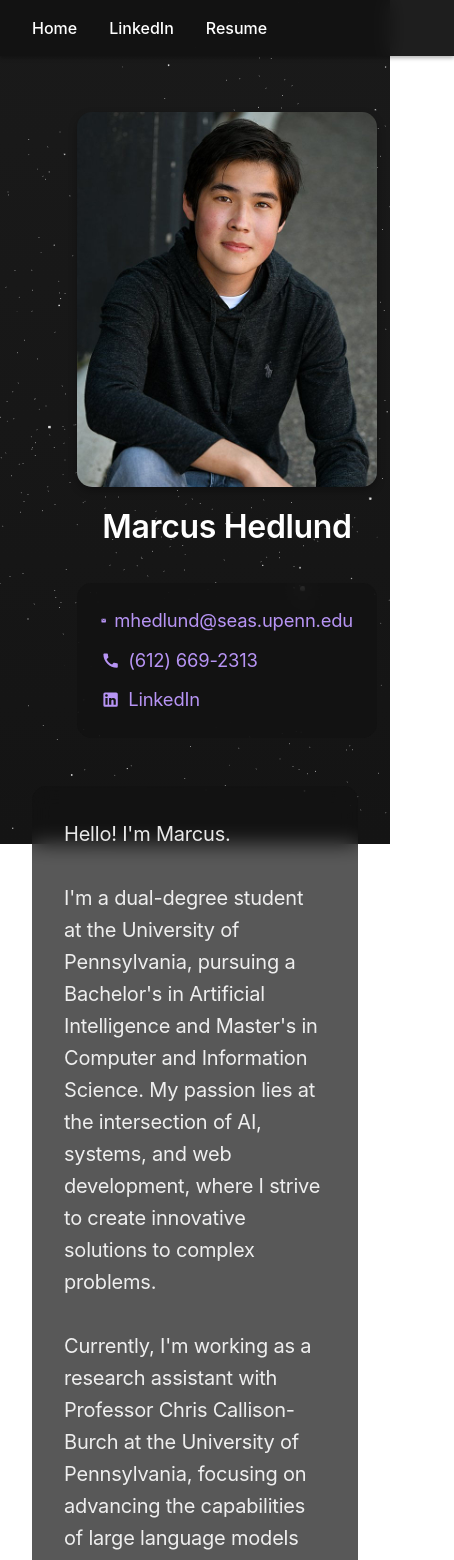
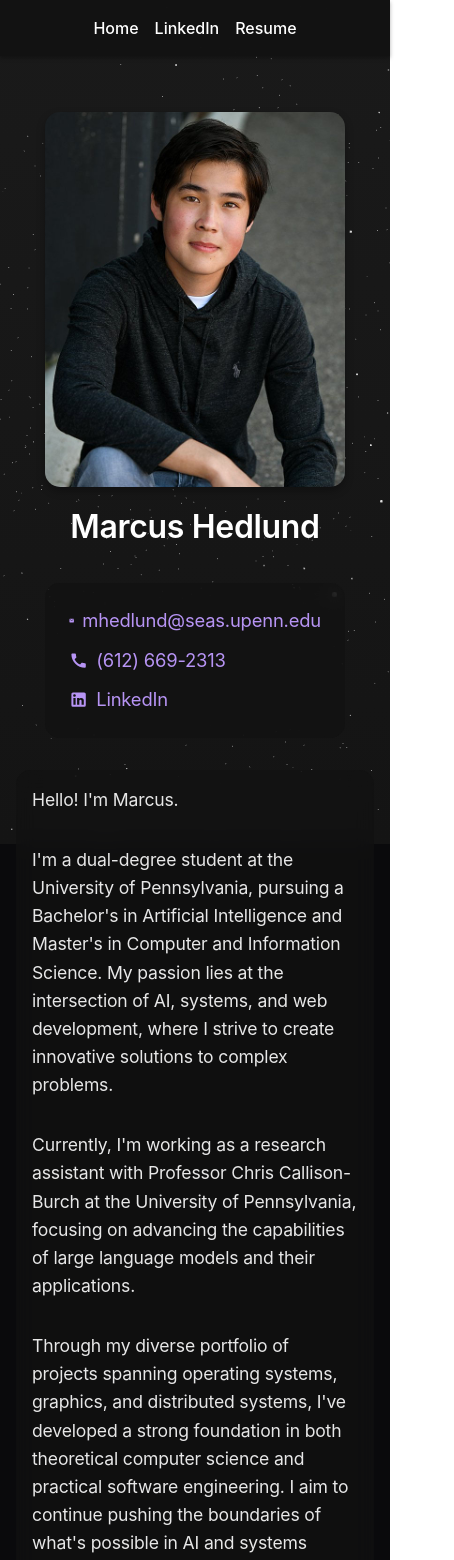
Before and after one commit to mhedlund7/mhedlund7.github.io, a React (Vite) app: page / in a window 390 px wide. Shown: the top 1560 px of the page, 454 px wide, since content can reach past the window. Built offline with nearby package versions, Linux system fonts and the light colour scheme.

Commit message:
Fix mobile responsive design and horizontal scrolling

```diff
--- a/src/components/Layout.tsx
+++ b/src/components/Layout.tsx
@@ -2,24 +2,33 @@ import { Link, Outlet } from 'react-router-dom';
 import styled from '@emotion/styled';
 
 const NavBar = styled.nav`
-  padding: 1rem 2rem;
+  padding: 1rem;
   background-color: rgba(18, 18, 18, 0.95);
   backdrop-filter: blur(10px);
   position: fixed;
   top: 0;
+  left: 0;
+  right: 0;
   width: 100%;
   z-index: 1000;
   box-shadow: 0 2px 4px rgba(0, 0, 0, 0.3);
+  box-sizing: border-box;
 `;
 
 const NavList = styled.ul`
   list-style: none;
   display: flex;
-  gap: 2rem;
+  flex-wrap: wrap;
+  gap: 1rem;
   margin: 0;
   padding: 0;
   max-width: 1200px;
   margin: 0 auto;
+  justify-content: center;
+
+  @media (min-width: 768px) {
+    gap: 2rem;
+  }
 `;
 
 const NavItem = styled(Link)`
@@ -47,6 +56,9 @@ const ExternalLink = styled.a`
 const MainContent = styled.main`
   padding-top: 4rem;
   min-height: 100vh;
+  width: 100%;
+  overflow-x: hidden;
+  box-sizing: border-box;
 `;
 
 const Layout = () => {
--- a/src/index.css
+++ b/src/index.css
@@ -11,14 +11,23 @@
 
 @import url('https://fonts.googleapis.com/css2?family=Inter:wght@400;500;600;700&display=swap');
 
-html, body {
+*, *::before, *::after {
+  box-sizing: border-box;
+}
+
+html {
   margin: 0;
   padding: 0;
   width: 100%;
   height: 100%;
+  overflow-x: hidden;
 }
 
 body {
+  margin: 0;
+  padding: 0;
+  width: 100%;
+  min-height: 100%;
   background-color: #0a0a0c;
   overflow-x: hidden;
   position: relative;
@@ -29,6 +38,7 @@ body {
   min-height: 100vh;
   position: relative;
   z-index: 1;
+  overflow-x: hidden;
 }
 
 h1 {
--- a/src/pages/Home.tsx
+++ b/src/pages/Home.tsx
@@ -13,6 +13,8 @@ const Container = styled.div`
   display: flex;
   padding-top: 2rem;
   flex-direction: column;
+  overflow-x: hidden;
+  box-sizing: border-box;
 
   @media (min-width: 1024px) {
     flex-direction: row;
@@ -21,16 +23,18 @@ const Container = styled.div`
 
 const LeftSidebar = styled.div`
   width: 100%;
-  padding: 1rem 2rem;
+  padding: 1rem;
   display: flex;
   flex-direction: column;
   align-items: center;
+  box-sizing: border-box;
 
   @media (min-width: 1024px) {
     width: 400px;
     height: calc(100vh - 4rem);
     position: fixed;
     overflow-y: auto;
+    padding: 1rem 2rem;
     -ms-overflow-style: none;
     scrollbar-width: none;
 
@@ -47,12 +51,14 @@ const LeftSidebar = styled.div`
 
 const RightContent = styled.div`
   flex: 1;
-  padding: 2rem;
+  padding: 1rem;
   min-height: calc(100vh - 4rem);
   overflow-y: auto;
+  box-sizing: border-box;
 
   @media (min-width: 1024px) {
     margin-left: 400px;
+    padding: 2rem;
   }
 `;
 
@@ -63,10 +69,12 @@ const ProfileContainer = styled.div`
   margin-bottom: 1rem;
   width: 100%;
   max-width: 300px;
+  box-sizing: border-box;
 `;
 
 const ProfileImage = styled.img`
-  width: 300px;
+  width: 100%;
+  max-width: 300px;
   height: auto;
   border-radius: 15px;
   margin-bottom: 1rem;
@@ -85,10 +93,16 @@ const Name = styled.h2`
 
 const Content = styled(motion.div)`
   background: rgba(18, 18, 18, 0.7);
-  padding: 2rem;
+  padding: 1rem;
   border-radius: 15px;
   backdrop-filter: blur(10px);
   margin-bottom: 2rem;
+  box-sizing: border-box;
+  width: 100%;
+
+  @media (min-width: 768px) {
+    padding: 2rem;
+  }
 `;
 
 const Title = styled.h1`
@@ -99,12 +113,16 @@ const Title = styled.h1`
 `;
 
 const Description = styled.p`
-  font-size: 1.25rem;
+  font-size: 1.1rem;
   line-height: 1.6;
   margin-bottom: 2rem;
   font-weight: 400;
   letter-spacing: -0.01em;
   color: rgba(255, 255, 255, 0.9);
+
+  @media (min-width: 768px) {
+    font-size: 1.25rem;
+  }
 
   &:last-child {
     margin-bottom: 0;
@@ -139,8 +157,14 @@ const ProjectsGrid = styled.div`
 const ProjectCard = styled(motion.div)`
   background: rgba(18, 18, 18, 0.7);
   border-radius: 15px;
-  padding: 1.5rem;
+  padding: 1rem;
   backdrop-filter: blur(10px);
+  box-sizing: border-box;
+  width: 100%;
+
+  @media (min-width: 768px) {
+    padding: 1.5rem;
+  }
 `;
 
 const ProjectTitle = styled.h3`
```
Also changed, not shown: 2 other files (tests, documents, lock files or other folders).
